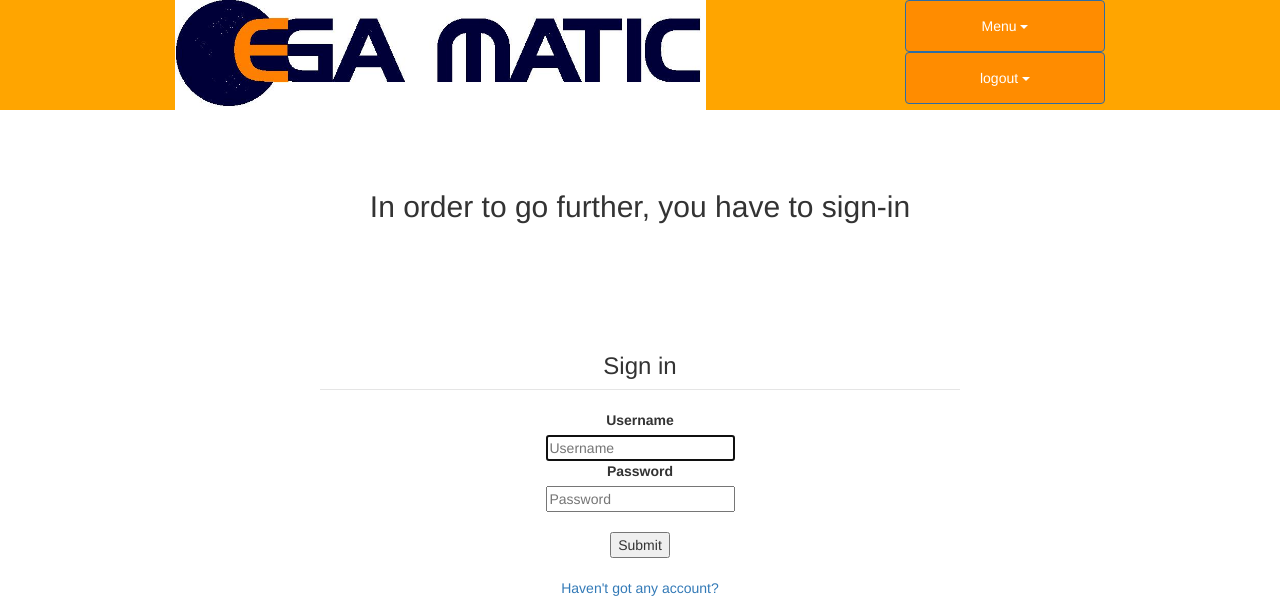
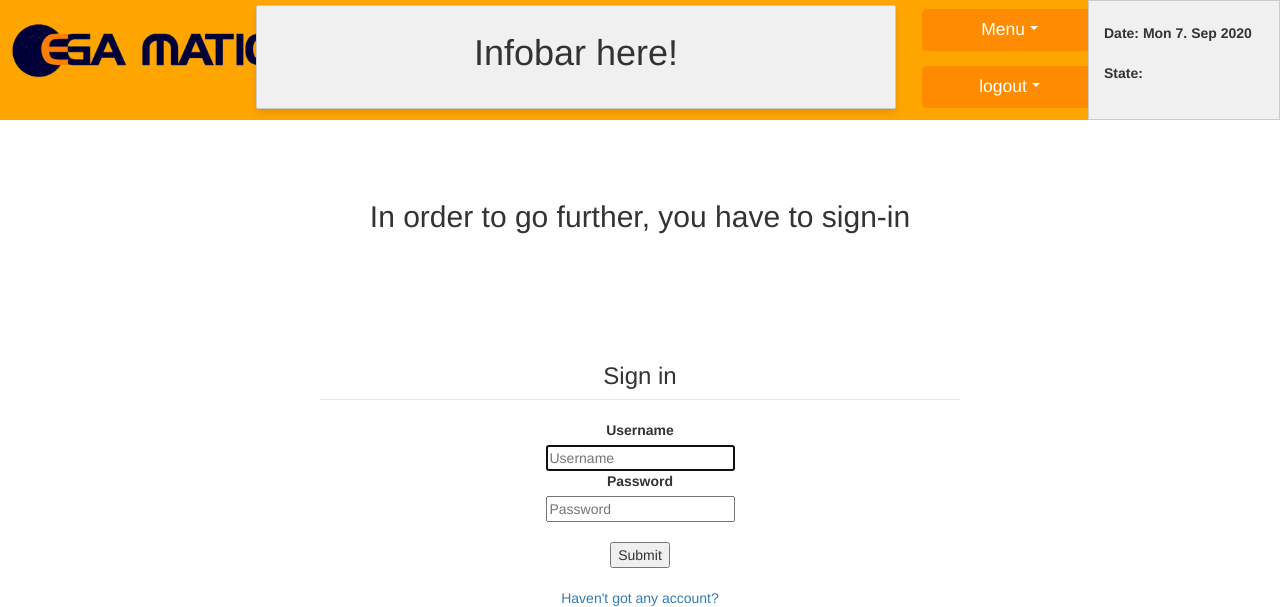
Before and after one commit to NicklasPetersen/TPR, a PHP site: page /public/user/ in a window 1280 px wide. Shown: the top 607 px of the page. Run offline with PHP 8.4, Linux system fonts and the light colour scheme.

Commit message:
menu bar

```diff
--- a/TPR_HMI-v1.0.5/app/controllers/UserController.php
+++ b/TPR_HMI-v1.0.5/app/controllers/UserController.php
@@ -4,7 +4,8 @@ class UserController extends Controller {
 
 	public function index () {
 		if(isset($_SESSION['logged_in']) && $_SESSION['logged_in']) {
-			$this->view('home/');
+			header('Location: /public/main/');
+			//$this->view('home/index');
 		} else {
 			$this->view('user/login');
 		}
@@ -12,9 +13,8 @@ class UserController extends Controller {
 
 	public function login () {
 		if($this->model('User')->login($_POST['username'], $_POST['password'])){
-			echo "hi";
 			//$this->view('home/index');
-			header('Location: /public/home/');
+			header('Location: /public/main/');
 			//header('Location: /public/home');
 		} else {
 			$this->view('user/login');
--- a/TPR_HMI-v1.0.5/app/core/Restricted.php
+++ b/TPR_HMI-v1.0.5/app/core/Restricted.php
@@ -2,9 +2,10 @@
 
 function restricted ($controller, $method) {
 
-	$restricted_urls = array(	'HomeController' 		=> array('restricted'),
+	$restricted_urls = array(	'MainController' 		=> array('restricted', 'index'),
 														'UserController' 		=> array(''),
-														'SignupController'	=> array('')
+														'SignupController'	=> array(''),
+														'InfoController'		=> array('')
 													);
 
 	if(isset($_SESSION['logged_in']) && $_SESSION['logged_in'] == true) {
--- a/TPR_HMI-v1.0.5/app/core/Router.php
+++ b/TPR_HMI-v1.0.5/app/core/Router.php
@@ -2,7 +2,7 @@
 
 class Router {
 
-	protected $controller = 'homeController';
+	protected $controller = 'mainController';
 	protected $method = 'index';
 	protected $params = [];
 
@@ -29,7 +29,8 @@ class Router {
 
 		require_once 'restricted.php';
 		if(restricted(get_class($this->controller), $this->method)) {
-			echo 'Access Denied';
+			header("Location: /public/user/");
+			//echo 'Access Denied';
 		} else {
 			call_user_func_array([$this->controller, $this->method], $this->params);
 		}
--- a/TPR_HMI-v1.0.5/app/views/partials/menu.php
+++ b/TPR_HMI-v1.0.5/app/views/partials/menu.php
@@ -3,7 +3,7 @@
 
     <link rel="stylesheet" href="../../../public/styles.css">
     <link rel="stylesheet" href="https://maxcdn.bootstrapcdn.com/bootstrap/3.4.0/css/bootstrap.min.css">
-    <script src="/mvc/public/script.js"></script>
+    <script src="/public/script.js"></script>
     <script src="https://ajax.googleapis.com/ajax/libs/jquery/3.3.1/jquery.min.js"></script>
     <script src="https://maxcdn.bootstrapcdn.com/bootstrap/3.4.0/js/bootstrap.min.js"></script>
 </head>
@@ -15,14 +15,18 @@
             <img src="..\..\app\views\partials\logo.png" href="pictures.php" alt="logo" title="">
           </a>
         </div>
+
+        <div class="infobar">
+          <h1> Infobar here! </h1>
+        </div>
+        <div class="menuClass">
           <nav>
-
-           <div class="dropdown">
+           <div class="dropdown" id="down1">
             <button class="btn btn-primary dropdown-toggle" type="button" data-toggle="dropdown">
               Menu
             <span class="caret"></span></button>
             <ul class="dropdown-menu">
-              <li><a href="/public/auto/main">      Main</a></li>
+              <li><a href="/public/home/">          Main</a></li>
               <li><a href="/public/adjust/">        Adjustments</a></li>
               <li><a href="/public/alarm/">         Alarms</a></li>
               <li><a href="/public/manual/">        Manual</a></li>
@@ -31,11 +35,13 @@
               <li><a href="/public/vision/control"> Vision control</a></li>
               <li><a href="/public/tool/control">   Tool control</a></li>
               <li><a href="/public/robot/connect">  Robot connection</a></li>
-              <li><a href="#">One</a></li>
+              <li class="divider"></li>
+              <li><a href="/public/user/logout">    Logout</a></li>
             </ul>
           </div>
 
-          <div class="dropdown">
+
+          <div class="dropdown" id="down2">
            <button class="btn btn-primary dropdown-toggle" type="button" data-toggle="dropdown">
              logout
            <span class="caret"></span></button>
@@ -43,11 +49,22 @@
              <li><a href="/public/user/logout">Logout</a></li>
            </ul>
          </div>
+       </div>
+
+        </nav>
 
 
-        </nav>
+        <div class="state">
+          <br>
+          <label>Date: <span id="spanDate"></span></label>
+
+
+          <br>
+          <br>
+          <label><span>State: </span></label>
+        </div>
       </div>
-    </div>
+
   </header>
 
     <div class="content">
--- a/TPR_HMI-v1.0.5/public/script.js
+++ b/TPR_HMI-v1.0.5/public/script.js
@@ -1,87 +1,22 @@
-function isValidForm() {
-  var name        = document.getElementById("name").value;
-  var email       = document.getElementById("email").value;
-  var password    = document.getElementById("password").value;
-  var username    = document.getElementById("username").value;
-  var verify      = document.getElementById("password2").value;
-  var phone       = document.getElementById("phone").value;
-  var zip         = document.getElementById("zip").value;
-  var city        = document.getElementById("city").value;
+// For showing date in header
+function showDate() {
+  var currentDate = new Date();
+  var day         = currentDate.getDay();
+  var month       = currentDate.getMonth();
+  var year        = currentDate.getYear();
+  var fullDate    = day + "/" + month + "/" + year;
 
-  if (name.trim() == "" || email.trim() == "" || password.trim() == "" ||
-        veriify.trim() == "" || username.trim() == "" || phone.trim() == "" ||
-          zip.trim() == "" || city.trim() == "") {
+  return fullDate;
+}
 
-    var validation  = false;
-  } else {
-    var validation  = true;
-    //Check if name is entered correct
-    if ((/^\w+\s+\w+$/g).test(name)){
-        document.getElementById("ename").style.opacity = 0;
-    } else {
-        document.getElementById("ename").style.opacity = 1;
-        validation  = false;
-    }
+window.onload = function() {
+    var d = new Date();
+    var weekday = ["Sun", "Mon", "Tue", "Wed", "Thur", "Fri", "Sat"];
+    var monthname = ["Jan", "Feb", "Mar", "Apr", "May", "Jun", "Jul", "Aug", "Sep", "Oct", "Nov", "Dec"];
 
-    // Email checks
-    if ((/^\S+@\S+\.([a-z]|[A-Z]){1,5}$/g).test(email)) {
-        document.getElementById("eemail").style.opacity = 0;
-    } else {
-        document.getElementById("eemail").style.opacity = 1;
-        validation  = false;
-    }
+    // Set your output to a variable
+    var output = weekday[d.getDay()] + " " + d.getDate() + ". " + monthname[d.getMonth()] + " " + d.getFullYear();
 
-    // Password checks
-    if((/^[a-zA-Z0-9!@#$%^&*]{8,}$/g).test(password)){
-        document.getElementById("epassword").style.opacity = 0;
-    } else {
-        document.getElementById("epassword").style.opacity = 1;
-        validation  = false;
-    }
-
-    // PasswordVerify checks
-    if (verify.length === password.length) {
-      document.getElementById("epassword2").style.opacity = 0;
-    } else {
-      document.getElementById("epassword2").style.opacity = 1;
-      validation  = false;
-    }
-
-    // Username checks
-    if ((/^\w+$/g).test(username)){
-        document.getElementById("euser").style.opacity = 0;
-    } else {
-        document.getElementById("euser").style.opacity = 1;
-        validation  = false;
-    }
-
-    // Phone check
-    if ((/^[0-9]{8,30}$/g).test(phone)) {
-        document.getElementById("ephone").style.opacity = 0;
-    } else {
-        document.getElementById("ephone").style.opacity = 1;
-        validation  = false;
-    }
-
-    // Zip check
-    if ((/^\d{4}/g).test(zip)) {
-        document.getElementById("ezip").style.opacity = 0;
-    } else {
-        document.getElementById("ezip").style.opacity = 1;
-        validation  = false;
-    }
-
-    // City check
-    if ((/^([A-Z]|[a-z])\w+$/g).test(city)) {
-        document.getElementById("ecity").style.opacity = 0;
-    } else {
-        document.getElementById("ecity").style.opacity = 1;
-        validation  = false;
-    }
-  }
-  if (validation) {
-    return true;
-  } else {
-    return false;
-  }
-}
+    // Target the ID of the span and update the HTML
+    document.getElementById("spanDate").innerHTML = output;
+};
--- a/TPR_HMI-v1.0.5/public/styles.css
+++ b/TPR_HMI-v1.0.5/public/styles.css
@@ -69,78 +77,124 @@ text{
   /*background-color: #c0c0c0;*/
 
 }
-/*-------------HEADER-----------*/
+
+
+/**********************HEADER*******************/
+header{
+  background: #FFA500;
+  overflow: hidden;
+  height: 15%;
+  width: 100%;
+  max-width: 100%;
+  overflow-x: auto;
+
+}
+.caret {
+  display: inline-block;
+  border: 5px solid transparent;
+}
 
 header .container {
   width: 100% !important;
 }
+/*  ------ Logo ------ */
+.logo{
+    position: absolute;
+    width: 20%;
+    margin-top: .8em;
+    left: 0%;
+
+}
+
+.logo img {
+  width:20em;
+}
+
+
+.infobar {
+  position: absolute;
+  width: 50%;
+  height: 13%;
+  left: 20%;
+  display:inline-block;
+  vertical-align: middle;
+  background: #f0f0f0;
+  margin: 5px auto 0;
+  padding:5px 5px 10px;
+  border-radius: 2px;
+  border:1px solid #cbcbcb;
+  transition:box-shadow 0.5s ease;
+  box-shadow:0 4px 6px rgba(0,0,0,0.1);
+  font-smoothing:subpixel-antialiased;
+
+}
+
+/* ----------- Menu ------------ */
+.menuClass {
+  position: absolute;
+  width:15%;
+  height: 15%;
+  left: 70%;
+  display:inline-block;
+  line-height:1.5;
+  padding:5px 5px 8px;
+
+
+}
+
+.dropdown {
+  position: absolute;
+  display: block;
+  margin-top: 0.25em;
+  height: 50%;
+  right: 20%;
+  background: red;
+}
+
+nav{
+    z-index: 999;
+    max-height: 100%;
+    margin-left: 1.5em;
+    float: left;
+
+}
+
+.dropdown button {
+  position: absolute;
+  height: 2.4em;
+  width: 10em;
+  border:1px solid #FF8C00;
+  font-size: 1.25em;
+  background: #FF8C00;
+}
+
+.dropdown button:hover {
+  border:1px solid #FF8C00;
+  background: #FFA500;
+}
 
 .container .dropdown input {
   width:100%;
-  display:block;
+  display:inline-block;
   max-width:100%;
   line-height:1.5;
   padding:5px 5px 8px;
   border-radius:3px;
   border:1px solid #FF8C00 !important;
   font:13px Tahoma, cursive;
-  transition:box-shadow 0.5s ease;
+  transition: box-shadow 0.5s ease;
   box-shadow:0 4px 6px rgba(0,0,0,0.1);
-  font-smoothing:subpixel-antialiased;
+  font-smoothing: subpixel-antialiased;
 }
-header{
-    background: #FFA500;
-    /*background: #fff;*/
-    /*margin-bottom: 20px;*/
-    overflow: hidden;
-}
-
-
-
-.dropdown button {
-  background: #FF8C00;
-}
-
-.dropdown button:focus {
-  background: #FF8C00;
-}
-
-.dropdown button:active {
-  background: #FF8C00;
-}
-
-.dropdown button:hover {
-  background: #FFA500;
-}
-
-.dropdown button:link {
-  background: #FF8C00;
-}
-
-.dropdown button:visited {
-  background: #FF8C00;
-}
-
-
-.logo{
-    float: left;
-    /*margin-top: 25px;*/
-}
-.logo img {
-  height: 110px;
-}
-nav{
-    float: right;
-    line-height: 70px;
-    list-style: none;
+.dropdown-menu {
+  position: relative;
 }
 
 nav li{
+    max-height: 100%;
     display: inline-block;
-    padding: 5px 20px;
+    padding: 3px 20px;
     margin-left: 10px;
-
-    line-height: normal;
 }
 
 nav li a{
@@ -150,6 +204,26 @@ nav li a{
   text-transform: uppercase;
   transition: .3s;
 }
+
+
+header .state {
+  position: absolute;
+  right: 0%;
+  width:  15%;
+  height: 15%;
+  border:.075em solid #cbcbcb;
+  font-smoothing:subpixel-antialiased;
+  padding:2px 15px 5px;
+  display: inline-block;
+  background: #f0f0f0;
+}
+
+.state label {
+  float: left;
+}
+
+
+/***************************** MAIN ***************************/
 
 main form{
   text-align: left;
@@ -264,42 +348,34 @@ form div{
 #img_div img {
   width: inherit;
 }
-/*----------Users---------- */
-#users {
-  width: 80%;
-  padding: 5px;
-  margin: 15px auto;
-  border: 1px solid #cbcbcb;
-  padding: 20px 50px;
-}
 
-#users h3{
-    color: #363435;
-    text-align: left;
-    margin: auto;
-    padding: 5px 50px
-}
 
-#users p{
-    text-align: left;
-    margin: auto;
-    padding: 5px 20px
-}
 
-/* ----------Sign Up---------- */
-main form img {
-  width: 15px;
-  opacity: 0;
+
+/* --------- Information ---------- */
+.info {
+  width: 50%;
+  height:auto;
+  display:block;
+  margin: 50px auto 0;
+  padding:15px 15px 30px;
+  border-radius: 10px;
+  border:1px solid #cbcbcb;
+  transition:box-shadow 0.5s ease;
+  box-shadow:0 4px 6px rgba(0,0,0,0.1);
+  font-smoothing:subpixel-antialiased;
 }
 
 
-.btn {
-  border: none;
-  float: left !important;
-  width:200px !important;
-  position: relative !important;
-  padding: 15px 32px !important;
-  text-align: center !important;
-  display: inline-block !important;
-  font-size: 16px;
+.info h3 {
+  color: #363435;
+  text-align: center;
+  margin: auto;
+  padding: 5px 10px;
 }
+
+.info img {
+  width: 500px;
+  margin: auto;
+  padding: 5px 20px;
+}
```
Also changed, not shown: other parts of TPR_HMI-v1.0.5/public/styles.css (+32 -14 lines), TPR_HMI-v1.0.5/app/controllers/InfoController.php (added, +28 -0 lines), TPR_HMI-v1.0.5/app/controllers/MainController.php (renamed from TPR_HMI-v1.0.5/app/controllers/HomeController.php, +6 -5 lines), TPR_HMI-v1.0.5/app/views/info/index.php (added, +19 -0 lines), TPR_HMI-v1.0.5/app/views/main/index.php (renamed from TPR_HMI-v1.0.5/app/views/home/index.php, +6 -1 lines), TPR_HMI-v1.0.5/app/views/partials/logo.png.
